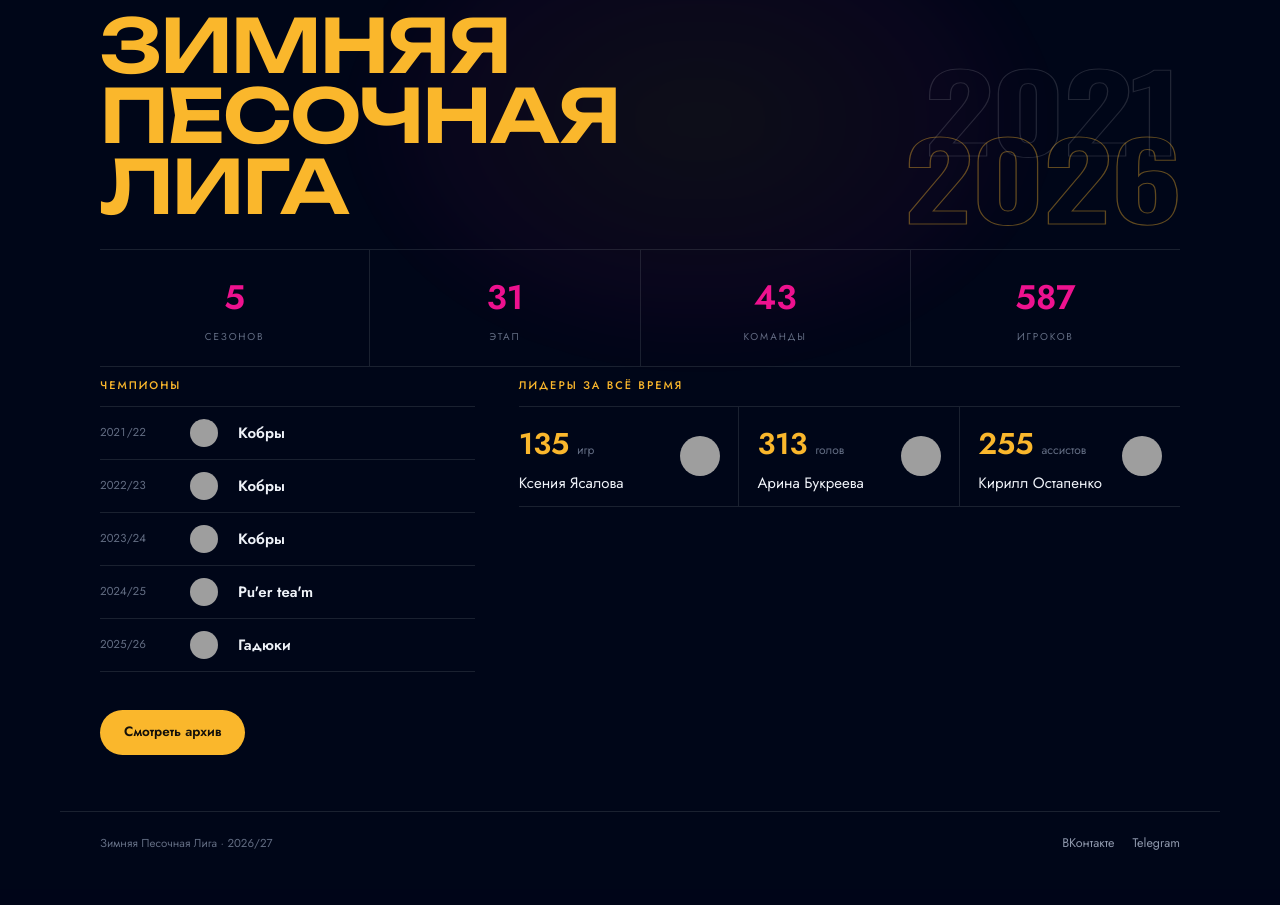
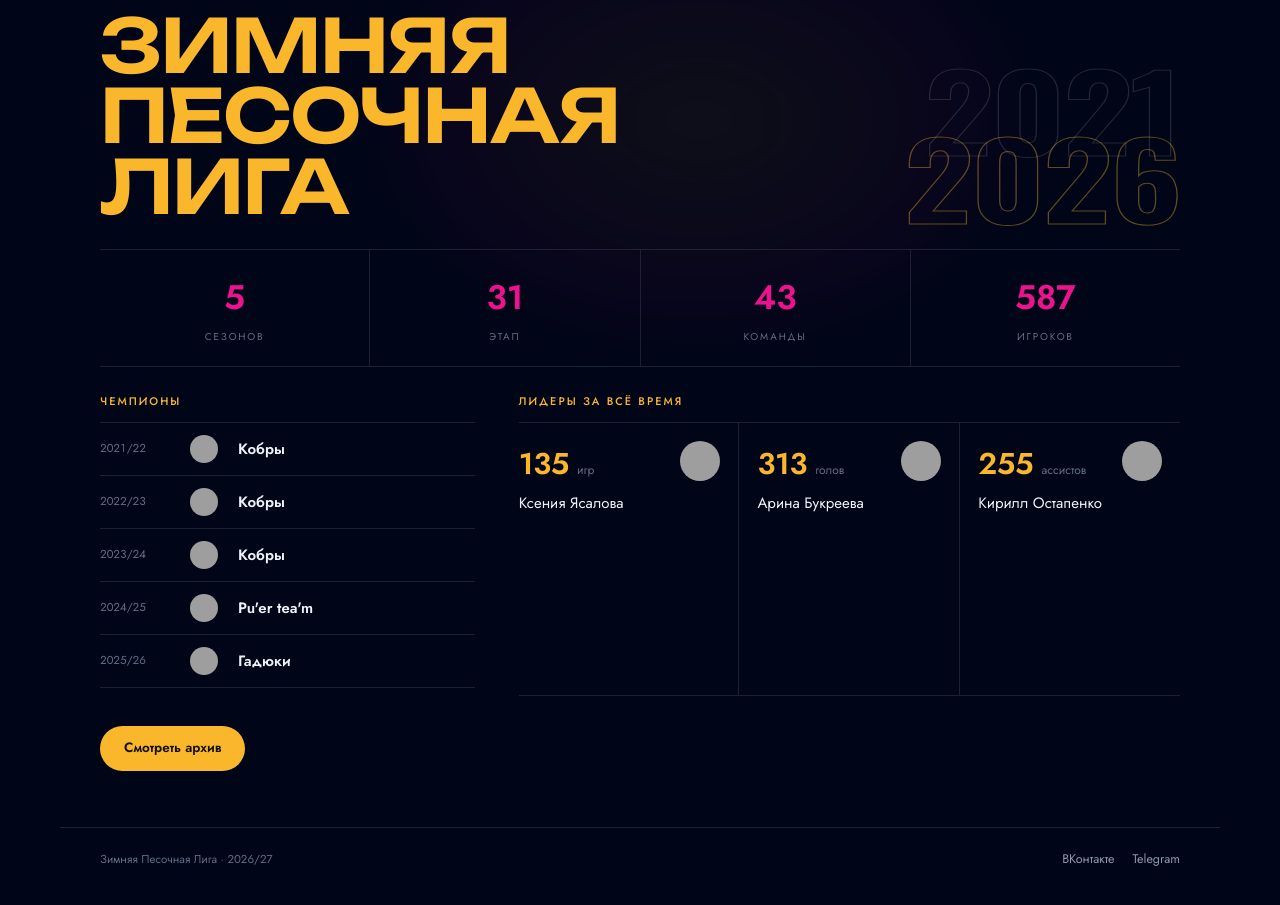
Before and after one commit to iaroslavexe/zpl-site, a FastAPI app: page /archive in a window 1280 px wide. Shown: the part 88-993 px from the top of the page. Before the commit the page ends 938 px from the top, so only its background shows below. Run offline with FastAPI, Linux system fonts and the light colour scheme; grey boxes are pictures that could not be loaded.

Commit message:
Лендинг истории: отступ от плиток, выравнивание низа блоков

```diff
--- a/app/static/css/pages.css
+++ b/app/static/css/pages.css
@@ -791,13 +791,13 @@
 .champ__name { font-size: 15px; font-weight: 600; }
 .champ__rest { font-size: 11.5px; color: var(--dim); }
 
-.archive-duo { display: grid; gap: 34px; margin-bottom: 30px; }
-@media (min-width: 960px) { .archive-duo { grid-template-columns: minmax(300px, .85fr) 1.5fr; gap: 44px; align-items: start; } }
+.archive-duo { display: grid; gap: 34px; margin: 26px 0 30px; }
+@media (min-width: 960px) { .archive-duo { grid-template-columns: minmax(300px, .85fr) 1.5fr; gap: 44px; align-items: stretch; } }
 .archive-duo__col { display: flex; flex-direction: column; }
 .archive-duo__col .archive-h2 { margin-top: 0; }
 .archive-leaders { display: grid; gap: 1px; background: var(--line); border-block: 1px solid var(--line); }
-@media (min-width: 960px) { .archive-leaders { grid-template-columns: repeat(3, 1fr); } }
-.leader { display: flex; align-items: center; justify-content: space-between; gap: 14px; padding: 14px 18px; background: var(--bg); text-decoration: none; color: inherit; }
+@media (min-width: 960px) { .archive-leaders { grid-template-columns: repeat(3, 1fr); flex: 1; } }
+.leader { display: flex; align-items: flex-start; justify-content: space-between; gap: 14px; padding: 18px; background: var(--bg); text-decoration: none; color: inherit; }
 .leader__left { display: flex; flex-direction: column; gap: 4px; }
 .leader__top { display: flex; align-items: baseline; gap: 8px; }
 .leader__avatar { width: 40px; height: 40px; border-radius: 50%; object-fit: cover; flex: none; }
```
